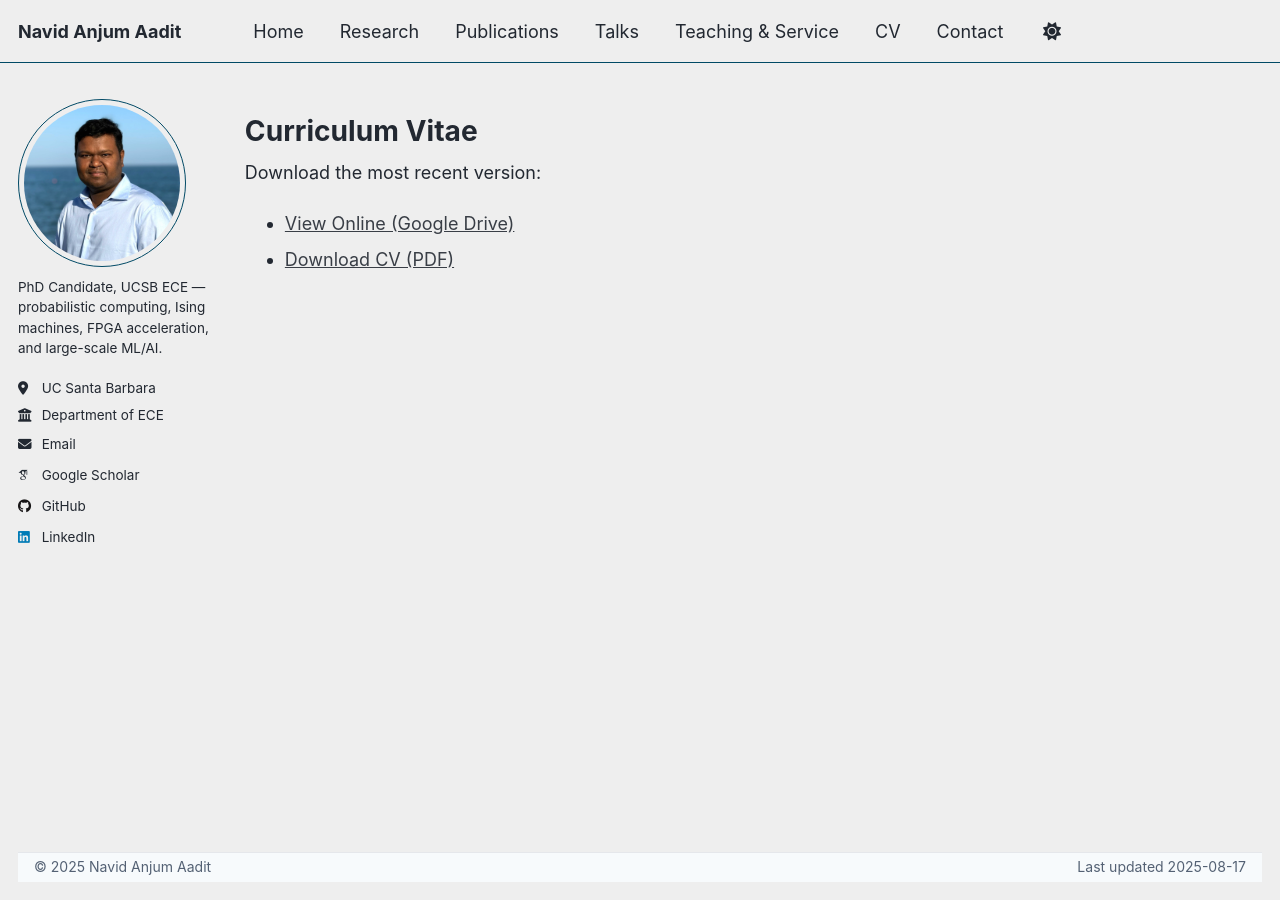
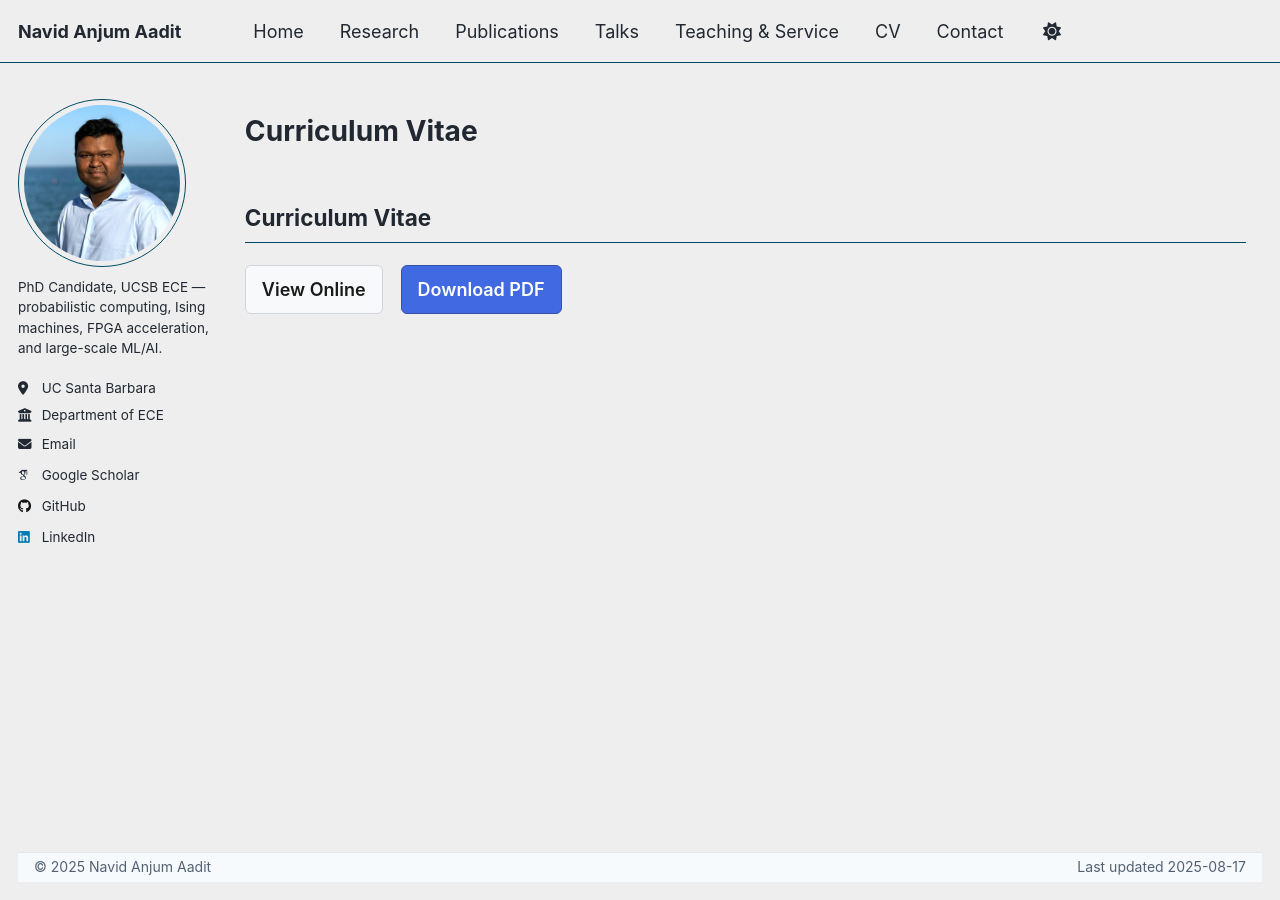
Before and after one commit to navidaadit/navidaadit.github.io, a Jekyll site: the page built from _pages/cv.md, in a window 1280 px wide. Built offline with Jekyll 4.4.1, drawn with Linux system fonts in a browser that asks for light colours; some web fonts are replaced; part of the change alters nothing that is shown.

Commit message:
Update cv.md

```diff
--- a/_pages/cv.md
+++ b/_pages/cv.md
@@ -5,7 +5,43 @@ title: "Curriculum Vitae"
 author_profile: true
 ---
 
-Download the most recent version:
+<style>
+.cv-links {
+  display: flex;
+  gap: 1rem;
+  margin: 1.2rem 0;
+}
+.cv-links a {
+  display: inline-block;
+  padding: 10px 16px;
+  border-radius: 6px;
+  font-weight: 600;
+  text-decoration: none;
+  transition: background .2s, box-shadow .2s;
+}
+.cv-links a.view {
+  background: #f8f9fa;
+  border: 1px solid #d0d5dd;
+  color: #1a1a1a;
+}
+.cv-links a.view:hover {
+  background: #eef1f5;
+  box-shadow: 0 1px 4px rgba(0,0,0,.08);
+}
+.cv-links a.download {
+  background: #4169e1;
+  border: 1px solid #3552a6;
+  color: #fff;
+}
+.cv-links a.download:hover {
+  background: #3552a6;
+  box-shadow: 0 1px 6px rgba(0,0,0,.12);
+}
+</style>
 
-- [View Online (Google Drive)](https://drive.google.com/file/d/12ZX9rrb-iJNACLPJip0xjfp9GKYYN6ZB/view?usp=sharing)
-- [Download CV (PDF)](https://drive.google.com/uc?export=download&id=12ZX9rrb-iJNACLPJip0xjfp9GKYYN6ZB)
+## Curriculum Vitae
+
+<div class="cv-links">
+  <a class="view" href="https://drive.google.com/file/d/12ZX9rrb-iJNACLPJip0xjfp9GKYYN6ZB/view?usp=sharing" target="_blank" rel="noopener">View Online</a>
+  <a class="download" href="https://drive.google.com/uc?export=download&id=12ZX9rrb-iJNACLPJip0xjfp9GKYYN6ZB">Download PDF</a>
+</div>
```
